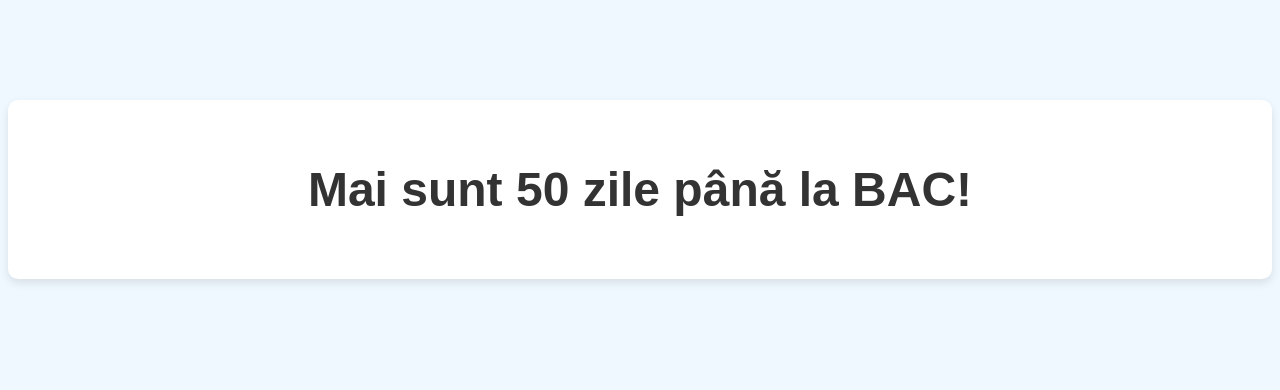
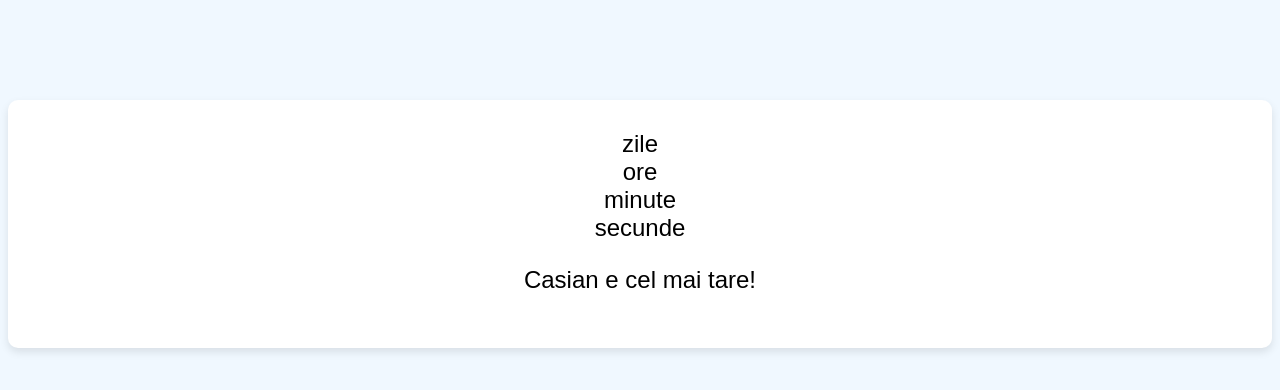
Before and after one commit to Andrei12311/zilepanalabac, a plain HTML site: page index.html in a window 1280 px wide. Drawn offline with Linux system fonts and the light colour scheme.

Commit message:
Update index.html

```diff
--- a/index.html
+++ b/index.html
@@ -2,12 +2,31 @@
 <html lang="ro">
 <head>
     <meta charset="UTF-8">
+    <meta name="viewport" content="width=device-width, initial-scale=1.0">
     <title>Countdown BAC</title>
     <link rel="stylesheet" href="style.css">
 </head>
 <body>
     <div class="container">
-        <h1>Mai sunt <span id="zile"></span> zile până la BAC!</h1>
+        <div class="countdown">
+            <div class="countdown-item">
+                <span id="days"></span>
+                <span>zile</span>
+            </div>
+            <div class="countdown-item">
+                <span id="hours"></span>
+                <span>ore</span>
+            </div>
+            <div class="countdown-item">
+                <span id="minutes"></span>
+                <span>minute</span>
+            </div>
+            <div class="countdown-item">
+                <span id="seconds"></span>
+                <span>secunde</span>
+            </div>
+        </div>
+        <p class="message">Casian e cel mai tare!</p>
     </div>
     <script src="script.js"></script>
 </body>
```
